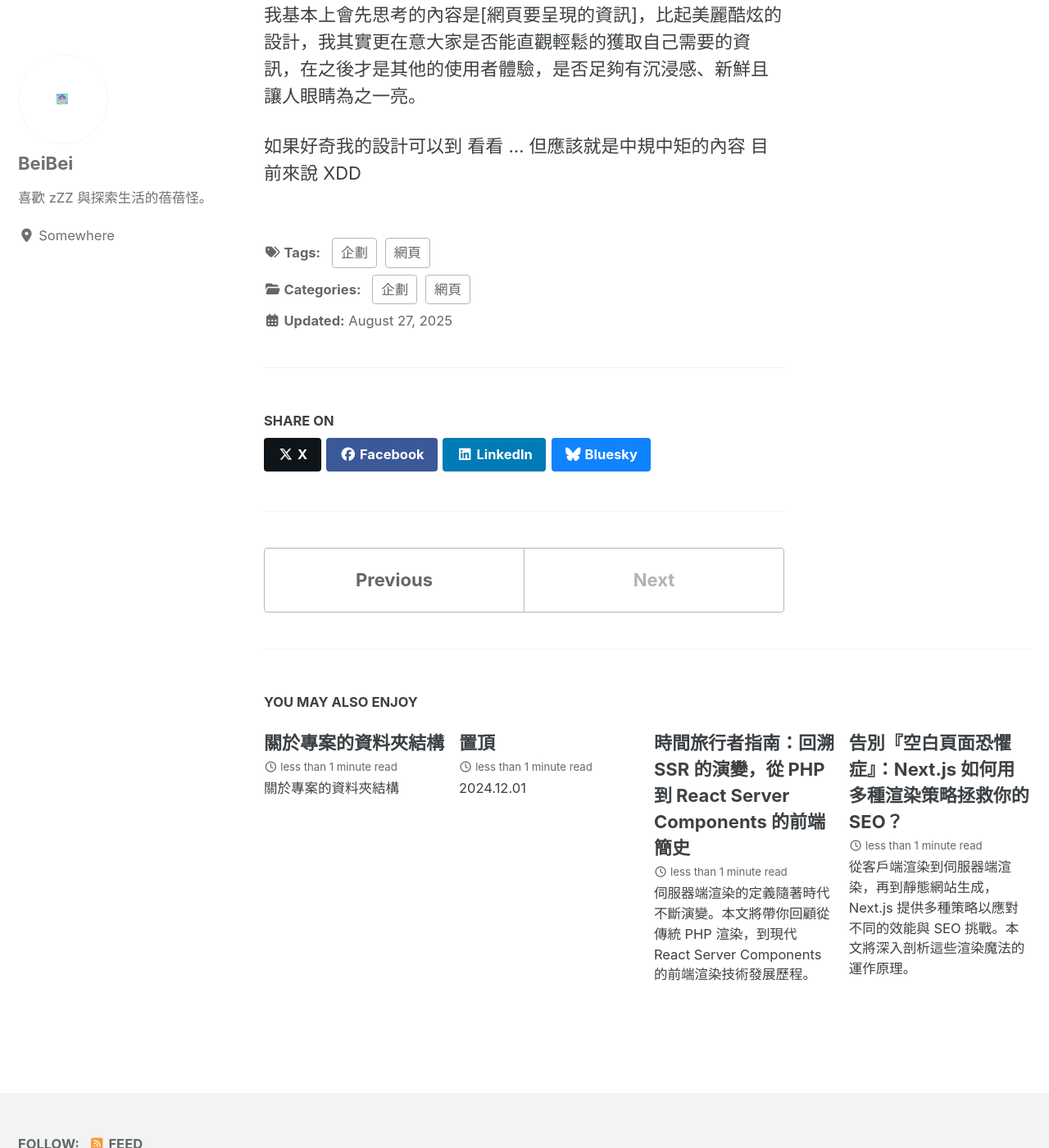
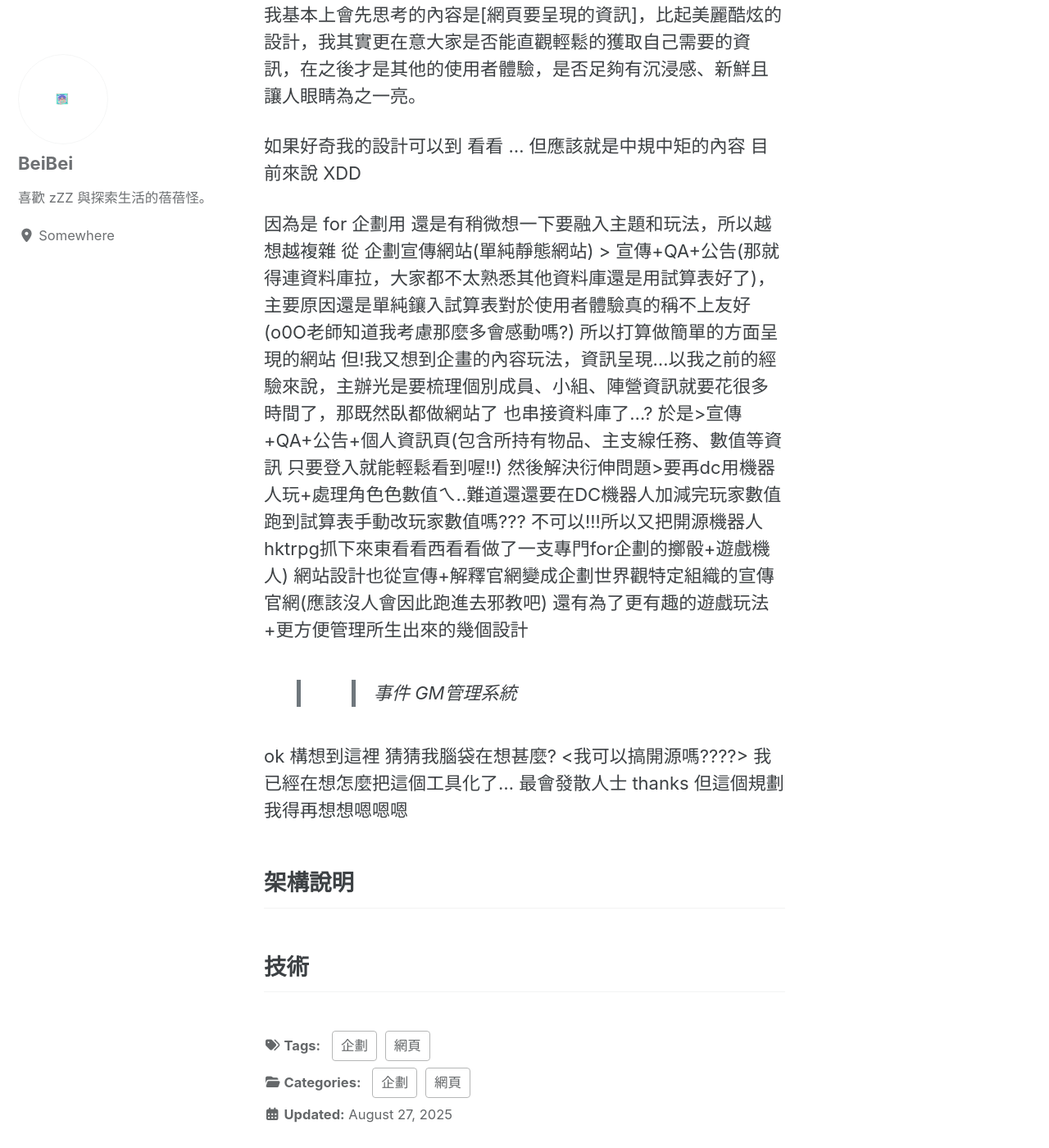
Before and after one commit to LAI-wen/BEIBEI.github.io, a Jekyll site: the page built from _posts/2025-08-28-企劃網頁設計二三事.md, in a window 1280 px wide and 1400 px high, scrolled down 671 px. Shown: the whole window at 82% size. Built offline with Jekyll 4.4.1, drawn with Linux system fonts in a browser that asks for light colours; cached includes are drawn as plain includes.

Commit message:
Update 2025-08-28-企劃網頁設計二三事.md

```diff
--- a/_posts/2025-08-28-企劃網頁設計二三事.md
+++ b/_posts/2025-08-28-企劃網頁設計二三事.md
@@ -17,3 +17,22 @@ IN N 百年 進行中的 TEAM 最近終於有名字了，也開始了新企畫
 我基本上會先思考的內容是[網頁要呈現的資訊]，比起美麗酷炫的設計，我其實更在意大家是否能直觀輕鬆的獲取自己需要的資訊，在之後才是其他的使用者體驗，是否足夠有沉浸感、新鮮且讓人眼睛為之一亮。
 
 如果好奇我的設計可以到 看看 ... 但應該就是中規中矩的內容 目前來說 XDD
+
+因為是 for 企劃用 還是有稍微想一下要融入主題和玩法，所以越想越複雜
+從 企劃宣傳網站(單純靜態網站) > 宣傳+QA+公告(那就得連資料庫拉，大家都不太熟悉其他資料庫還是用試算表好了)，主要原因還是單純鑲入試算表對於使用者體驗真的稱不上友好(o0O老師知道我考慮那麼多會感動嗎?) 所以打算做簡單的方面呈現的網站
+但!我又想到企畫的內容玩法，資訊呈現...以我之前的經驗來說，主辦光是要梳理個別成員、小組、陣營資訊就要花很多時間了，那既然臥都做網站了 也串接資料庫了...?
+於是>宣傳+QA+公告+個人資訊頁(包含所持有物品、主支線任務、數值等資訊 只要登入就能輕鬆看到喔!!)
+然後解決衍伸問題>要再dc用機器人玩+處理角色色數值ㄟ..難道還還要在DC機器人加減完玩家數值跑到試算表手動改玩家數值嗎???
+不可以!!!所以又把開源機器人hktrpg抓下來東看看西看看做了一支專門for企劃的擲骰+遊戲機人)
+網站設計也從宣傳+解釋官網變成企劃世界觀特定組織的宣傳官網(應該沒人會因此跑進去邪教吧)
+還有為了更有趣的遊戲玩法+更方便管理所生出來的幾個設計
+>> 事件
+>> GM管理系統
+
+ok 構想到這裡 猜猜我腦袋在想甚麼?
+<我可以搞開源嗎????> 我已經在想怎麼把這個工具化了... 最會發散人士 thanks
+但這個規劃我得再想想嗯嗯嗯
+
+## 架構說明
+
+## 技術
```
